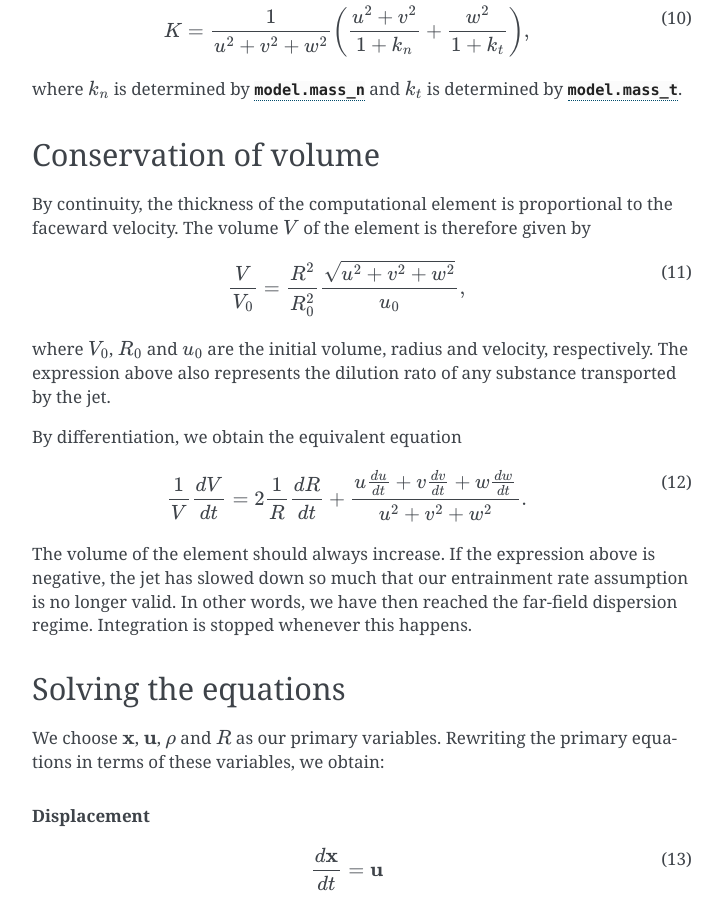
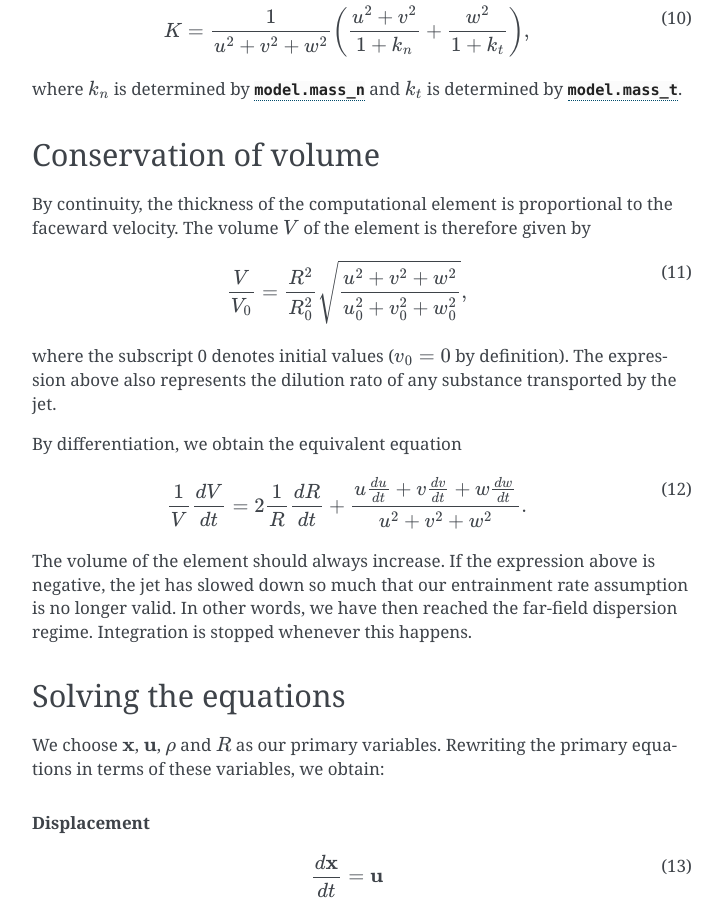
Before and after one commit to pnsaevik/effluent, a Sphinx documentation site: the page built from docs/source/algorithm.rst, in a window 1280 px wide and 900 px high, scrolled down 3764 px. Shown: the whole window, without its empty margins (388-1110 px from the left). Built offline with Sphinx 7.4.7, drawn with Linux system fonts in a browser that asks for light colours.

Commit message:
Fix dilution factor definition in documentation

```diff
--- a/docs/source/algorithm.rst
+++ b/docs/source/algorithm.rst
@@ -212,10 +212,9 @@ element is therefore given by
 .. math ::
     :label: voldef_prim
 
-    \frac{V}{V_0} = \frac{R^2}{R_0^2} \frac{\sqrt{u^2 + v^2 + w^2}}{u_0} ,
+    \frac{V}{V_0} = \frac{R^2}{R_0^2} \sqrt{\frac{u^2 + v^2 + w^2}{u_0^2 + v_0^2 + w_0^2}} ,
 
-where :math:`V_0`, :math:`R_0` and :math:`u_0` are the initial
-volume, radius and velocity, respectively. The expression above also represents
+where the subscript 0 denotes initial values (:math:`v_0 = 0` by definition). The expression above also represents
 the dilution rato of any substance transported by the jet.
 
 By differentiation, we obtain the equivalent equation
```
